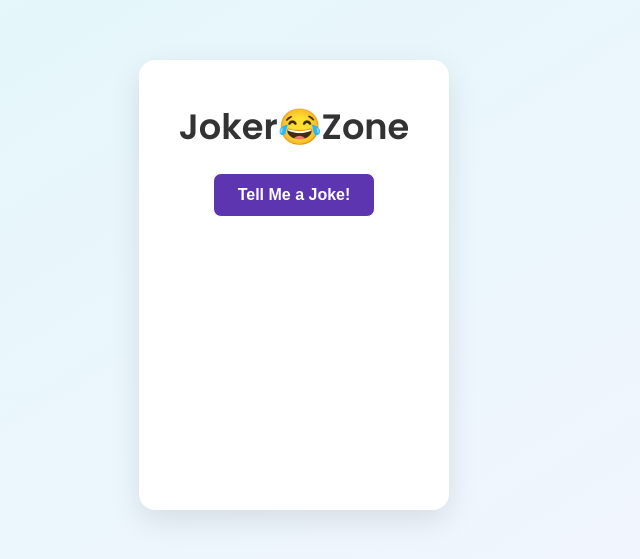
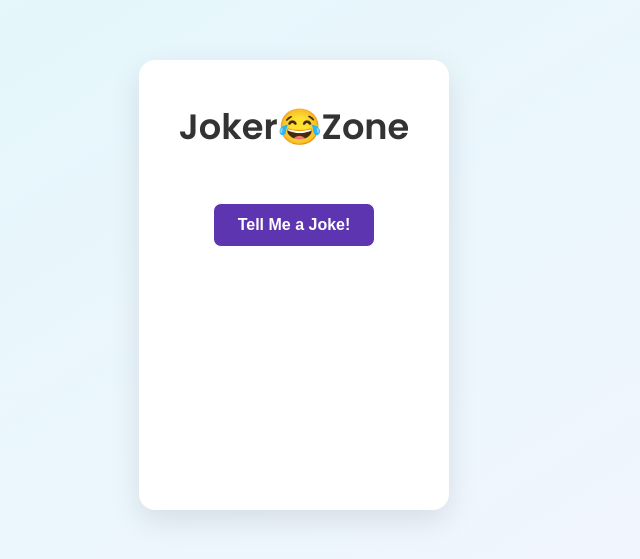
Before and after one commit to sonu-kumar-20/my-app, a React (Vite) app: page / in a window 1280 px wide. Shown: the part 115-674 px from the top of the page, without its empty margins (346-986 px from the left). Built offline with nearby package versions, Linux system fonts and the light colour scheme; no server answers.

Commit message:
Updated styles and layout

```diff
--- a/src/Joker.css
+++ b/src/Joker.css
@@ -33,7 +33,7 @@
   font-weight: bold;
   font-size: 1rem;
   cursor: pointer;
-  margin-bottom: 30px;
+  margin-top: 30px;
   transition: background-color 0.3s;
   border: 1px solid white;
 }
```
